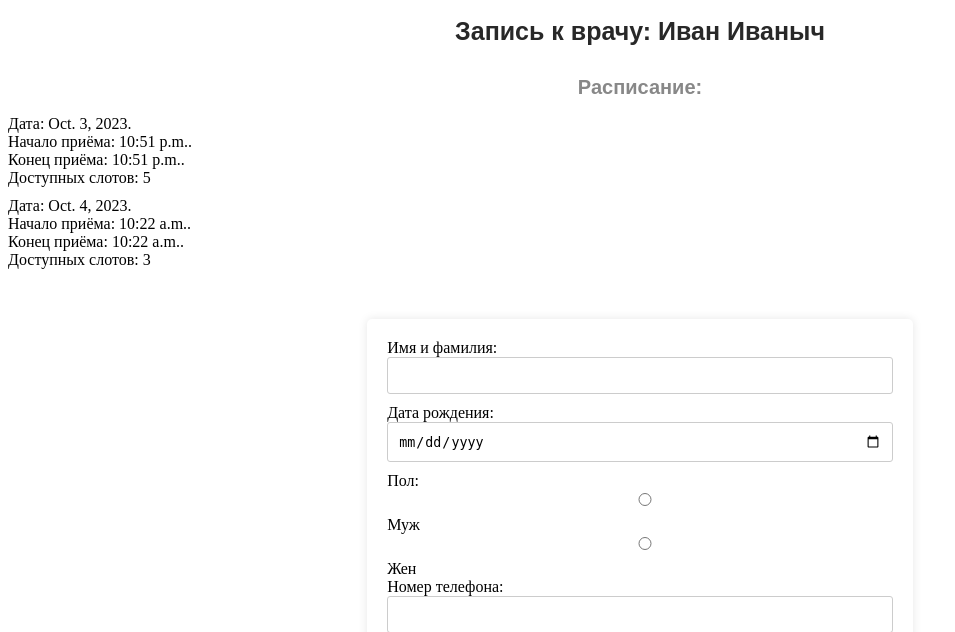
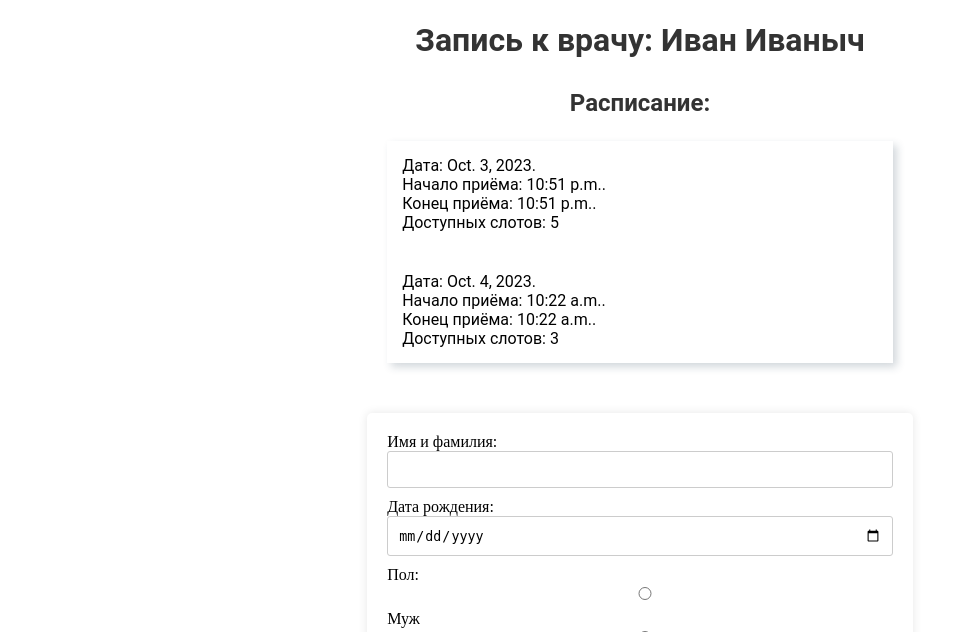
Before and after one commit to damirn29/apoint, a Django app: a page that uses apoint/doctors/templates/doctor_appoint.html in a window 1280 px wide. Shown: the top 632 px of the page, without its empty margins (0-955 px from the left). Run offline with Django 4.2, Linux system fonts and the light colour scheme; data comes from the database, SQL or seed files in the repository; both versions use the stored data as it was after the commit.

Commit message:
temp list

```diff
--- a/apoint/doctors/static/doctors/css/index.css
+++ b/apoint/doctors/static/doctors/css/index.css
@@ -59,22 +59,35 @@ ul {
     list-style-type: none;
     padding-left: 0;
 }
-.shedule-item {
-    width: 40%;
-    border: 1px solid #CCC;
-    padding: 20px;
-    margin: 10px auto;
-    border-radius: 5px;
-}
-.shedule-item .date,
-.shedule-item .start_time,
-.shedule-item .end_time,
-.shedule-item  .available_slots{
+.appointment-title, .schedule-title {
+    font-family: 'Roboto', sans-serif;
     color: #333;
-    font-family: 'Arial', sans-serif;
-    font-size: 18px;
 }
 
-.shedule-item .available_slots{
-    color: rgb(43, 255, 0);
+.appointment-title {
+    font-size: 2em;
+    margin-bottom: 0.5em;
 }
+
+.schedule-title {
+    font-size: 1.5em;
+    margin-bottom: 1em;
+}
+
+.schedule-list {
+    width: 40%;
+    margin: 0 auto;
+    list-style: none;
+    padding-left: 0;
+    box-shadow: 4px 4px 8px 0px rgba(34, 60, 80, 0.2);
+}
+
+.schedule-item {
+    font-family: 'Roboto', sans-serif;
+    font-size: 1em;
+    color: #000000;
+    background-color: #ffffff;
+    margin-bottom: 10px;
+    padding: 15px;
+    border-radius: 10px;
+}
--- a/apoint/doctors/templates/doctor_appoint.html
+++ b/apoint/doctors/templates/doctor_appoint.html
@@ -6,13 +6,14 @@
     <link rel="stylesheet" href="{% static 'doctors/css/index.css' %}">
 </head>
 <body>
-    <h1>Запись к врачу: {{ doctor_name }}</h1>
-    <h2>Расписание:</h2>
-    <ul>
+    <h1 class="appointment-title">Запись к врачу: {{ doctor_name }}</h1>
+    <h2 class="schedule-title">Расписание:</h2>
+    <ul class="schedule-list">
         {% for schedule in shedule %}
-            <li>Дата: {{ schedule.date }}. <br> Начало приёма: {{ schedule.start_time }}. <br> Конец приёма: {{ schedule.end_time }}. <br> Доступных слотов: {{ schedule.available_slots }}</li>
+            <li class="schedule-item">Дата: {{ schedule.date }}. <br> Начало приёма: {{ schedule.start_time }}. <br> Конец приёма: {{ schedule.end_time }}. <br> Доступных слотов: {{ schedule.available_slots }}</li>
         {% endfor %}
     </ul>
+
     <form id="appointment-form" method="post">
         {% csrf_token %}
         {{ form }}
```
Also changed, not shown: apoint/db.sqlite3, apoint/doctors/static/doctors/css/list.css (line endings or trailing spaces).
